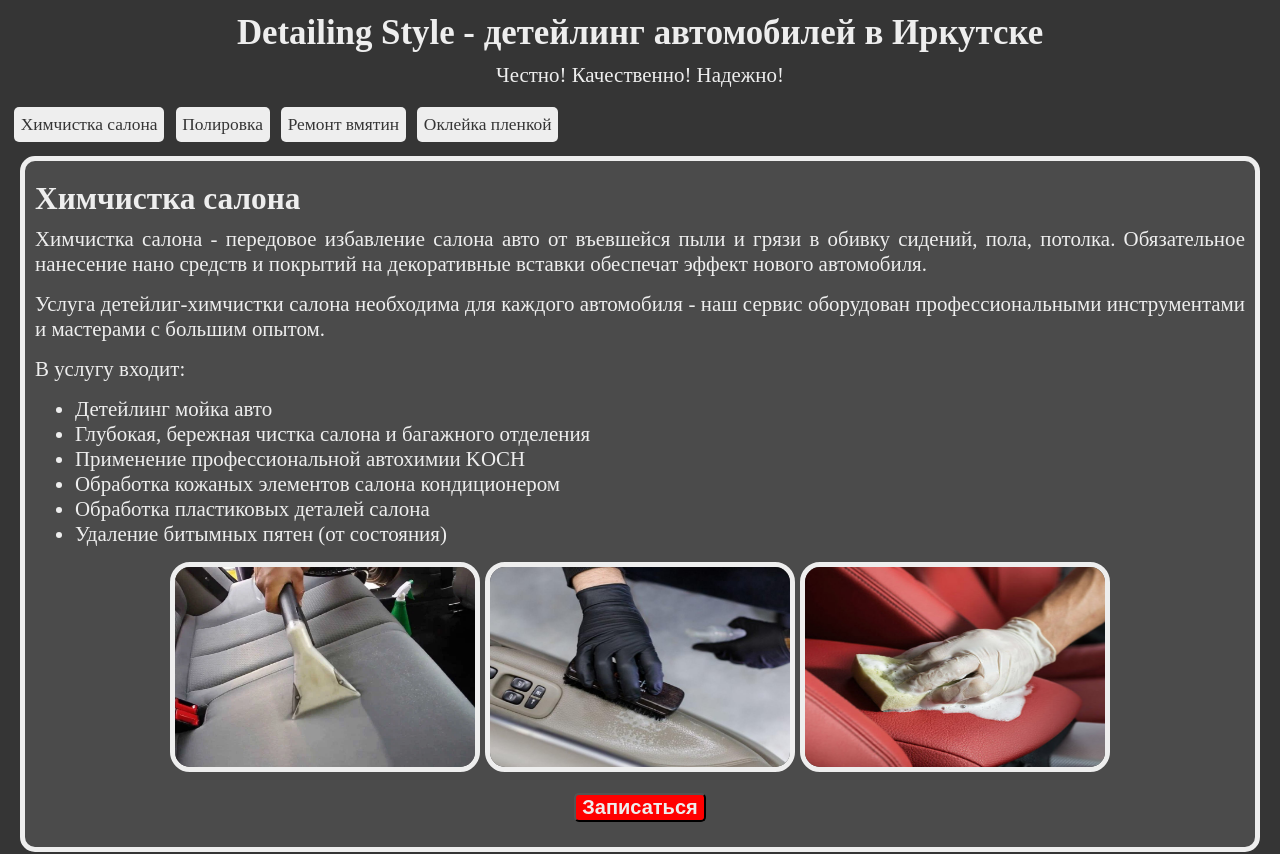
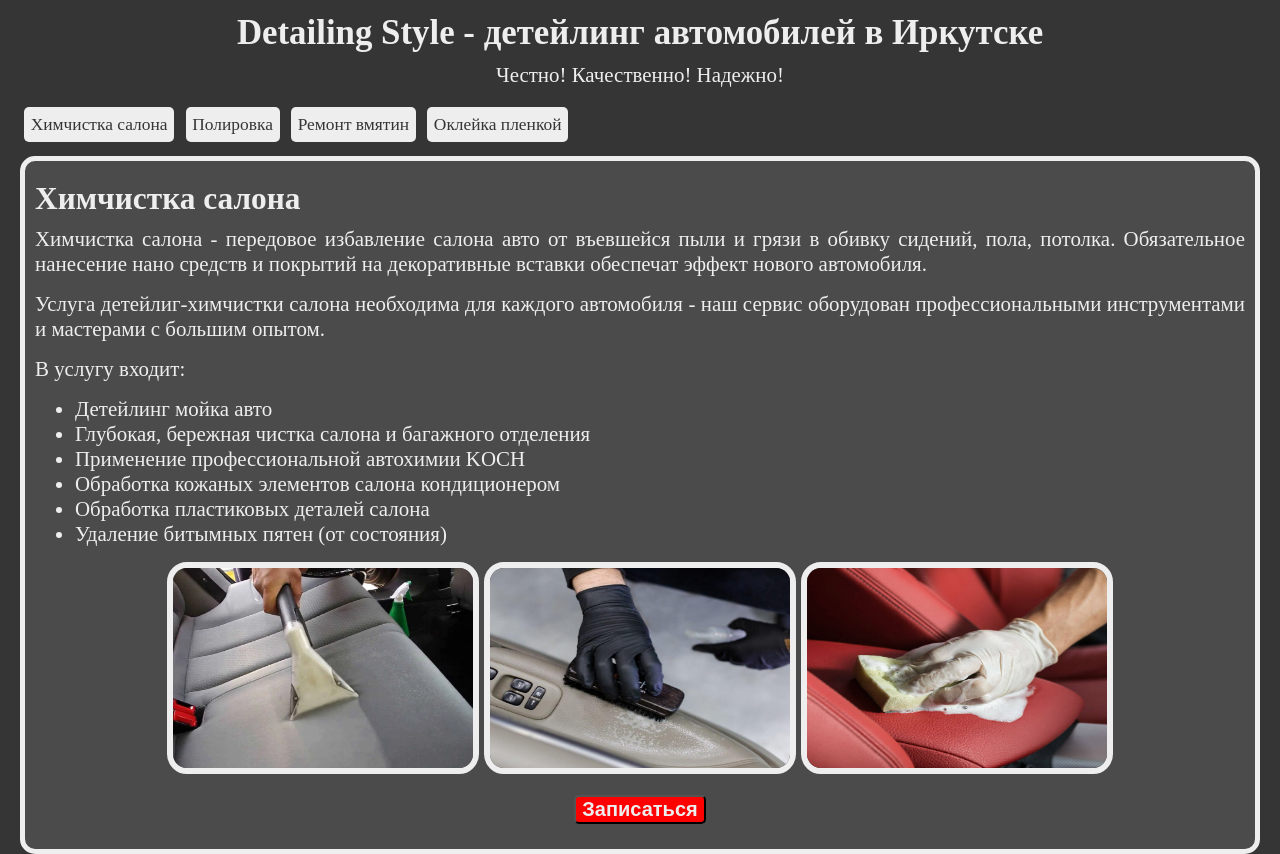
Before and after one commit to Kraft2039/detailing_style, a plain HTML site: page index.html in a window 1280 px wide. Shown: the top 854 px of the page. Drawn offline with Linux system fonts and the light colour scheme.

Commit message:
Add files via upload

```diff
--- a/css/main.css
+++ b/css/main.css
@@ -14,6 +14,9 @@ h1 {
     margin-top: 10pt;
     margin-bottom: 10px;
     font-size: 250%;
+}
+.menu {
+    margin-left: 10px;
 }
 a {
     text-decoration: none;
@@ -59,10 +62,11 @@ ul {
     text-align: center;
 }
 img {
+    max-width: 90%;
+    width: 300px;
     height: 200px;
-    width: 300px;
     border-style: solid;
-    border-width: 5px;
+    border-width: 5pt;
     border-radius: 20px 20px;
     border-color: #eeeeee;
 }
```
